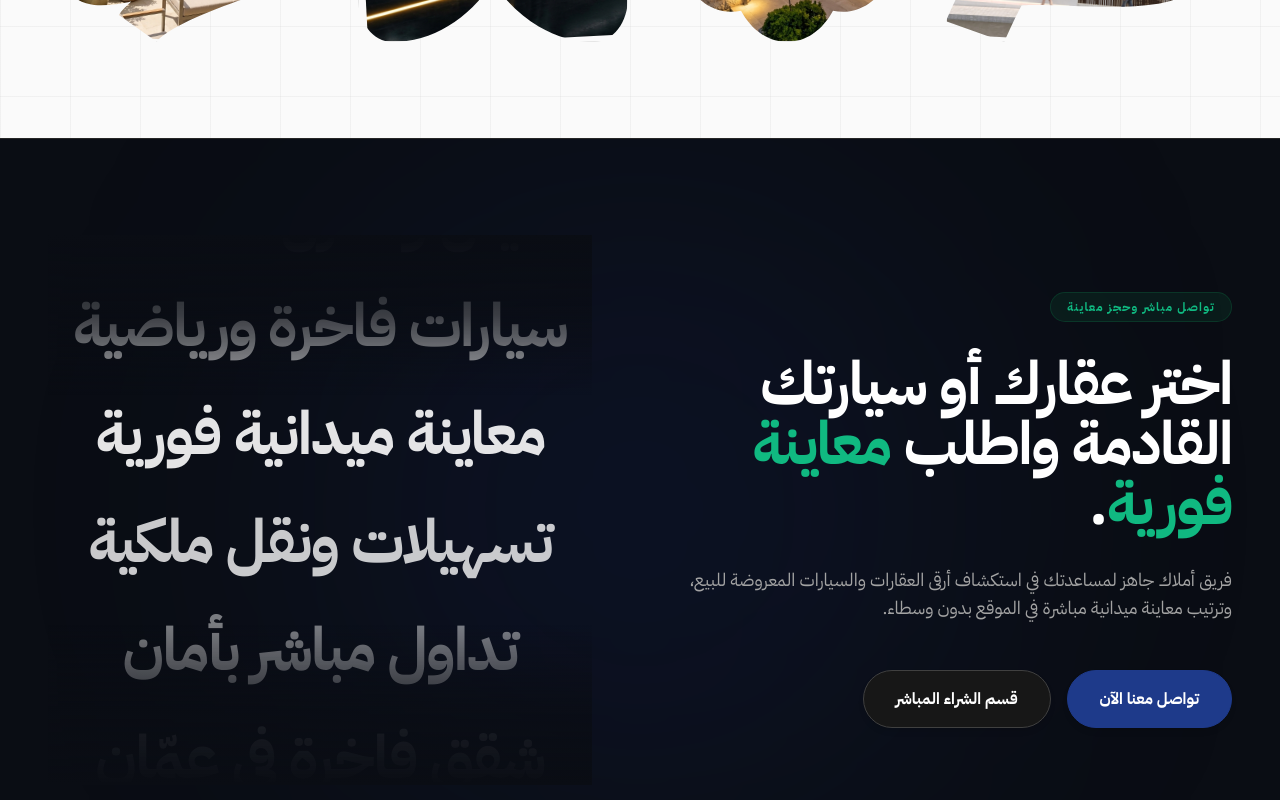
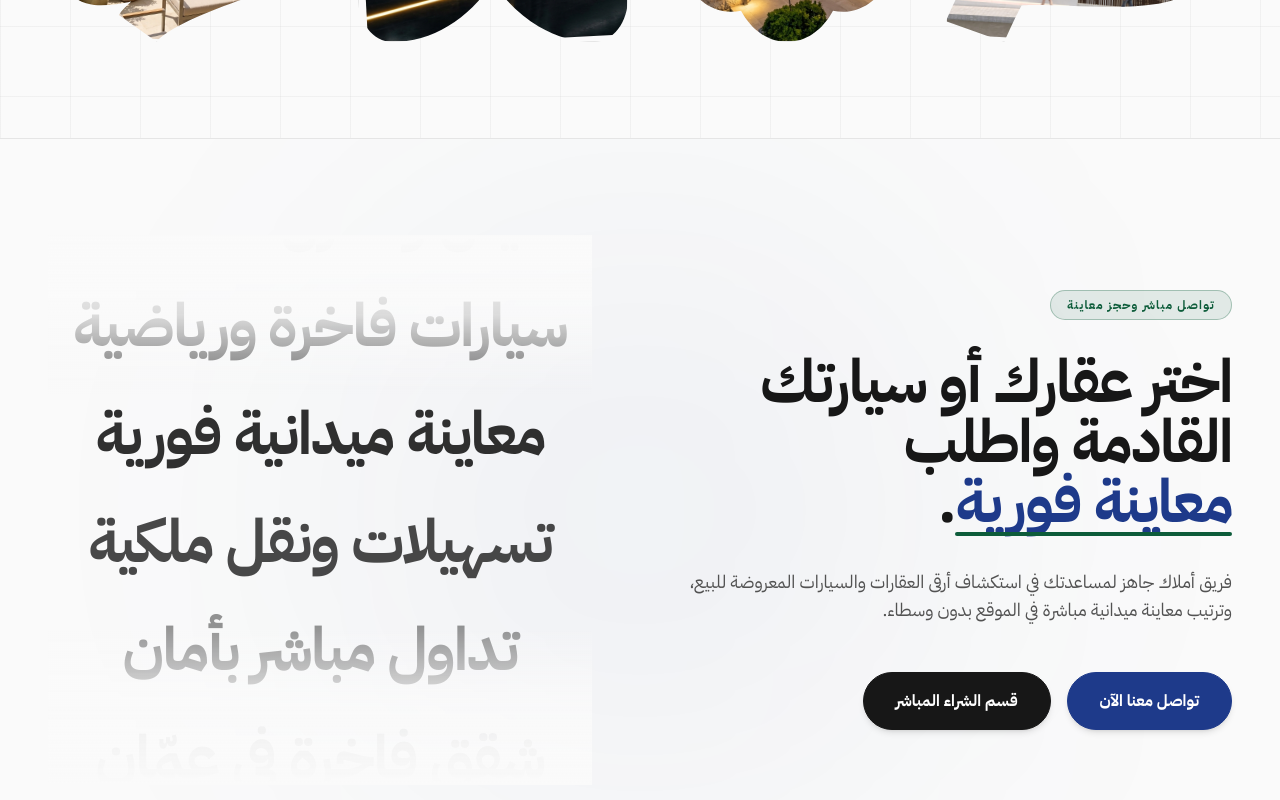
Before and after one commit to weblixjo-byte/amlak, a React (Vite) app: page / in a window 1280 px wide. Shown: the part 1860-2660 px from the top of the page. Built offline with nearby package versions, Linux system fonts and the light colour scheme.

Commit message:
Redesign CTAWithVerticalMarquee Contact section to clean white background with deep bold black text and emerald accent line

```diff
--- a/src/components/ui/cta-with-text-marquee.tsx
+++ b/src/components/ui/cta-with-text-marquee.tsx
@@ -18,7 +18,7 @@ function VerticalMarquee({
   pauseOnHover = false,
   reverse = false,
   className,
-  speed = 25,
+  speed = 22,
   onItemsRef,
 }: VerticalMarqueeProps) {
   const containerRef = useRef<HTMLDivElement>(null);
@@ -128,10 +128,10 @@ export function CTAWithVerticalMarquee({
   }, []);
 
   return (
-    <section className="w-full bg-[#0A0D14] text-white py-24 px-6 md:px-12 overflow-hidden font-ibm border-t border-neutral-800 relative">
+    <section className="w-full bg-[#FAFAFA] text-neutral-900 py-24 px-6 md:px-12 overflow-hidden font-ibm border-t border-neutral-200 relative">
 
-      {/* Background Decorative Glow */}
-      <div className="absolute top-1/2 left-1/2 -translate-x-1/2 -translate-y-1/2 w-[600px] h-[600px] bg-[#1E3A8A]/15 rounded-full blur-[140px] pointer-events-none"></div>
+      {/* Background Decorative Soft Glow */}
+      <div className="absolute top-1/2 left-1/2 -translate-x-1/2 -translate-y-1/2 w-[600px] h-[600px] bg-[#1E3A8A]/5 rounded-full blur-[140px] pointer-events-none"></div>
 
       <div className="max-w-[1440px] mx-auto relative z-10 animate-fade-in-up">
         <div className="grid grid-cols-1 lg:grid-cols-2 gap-12 lg:gap-24 items-center">
@@ -139,25 +139,31 @@ export function CTAWithVerticalMarquee({
           {/* Content Column */}
           <div className="space-y-8 max-w-xl text-right font-ibm">
 
-            <div className="inline-flex items-center gap-2 px-4 py-1.5 rounded-full bg-[#0D5C3A]/20 border border-[#0D5C3A]/40 text-[#10B981] text-xs font-bold uppercase tracking-widest">
+            <div className="inline-flex items-center gap-2 px-4 py-1.5 rounded-full bg-[#0D5C3A]/10 border border-[#0D5C3A]/30 text-[#0D5C3A] text-xs font-bold uppercase tracking-widest">
               <span>{isArabic ? "تواصل مباشر وحجز معاينة" : "DIRECT VIEWING & INQUIRY"}</span>
             </div>
 
-            <h2 className="text-4xl md:text-5xl lg:text-6xl font-bold leading-tight tracking-tight text-white font-ibm">
+            <h2 className="text-4xl md:text-5xl lg:text-6xl font-bold leading-tight tracking-tight text-neutral-900 font-ibm">
               {isArabic ? (
                 <>
                   اختر عقارك أو سيارتك القادمة واطلب{' '}
-                  <span className="text-[#10B981]">معاينة فورية</span>.
+                  <span className="relative inline-block pb-1 text-[#1E3A8A] after:absolute after:bottom-0 after:right-0 after:w-full after:h-[4px] after:bg-[#0D5C3A] after:rounded-full">
+                    معاينة فورية
+                  </span>
+                  .
                 </>
               ) : (
                 <>
                   Find your next asset and request an{' '}
-                  <span className="text-[#10B981]">instant viewing</span>.
+                  <span className="relative inline-block pb-1 text-[#1E3A8A] after:absolute after:bottom-0 after:left-0 after:w-full after:h-[4px] after:bg-[#0D5C3A] after:rounded-full">
+                    instant viewing
+                  </span>
+                  .
                 </>
               )}
             </h2>
 
-            <p className="text-base md:text-lg text-neutral-400 leading-relaxed font-normal">
+            <p className="text-base md:text-lg text-neutral-600 leading-relaxed font-normal">
               {isArabic
                 ? "فريق أملاك جاهز لمساعدتك في استكشاف أرقى العقارات والسيارات المعروضة للبيع، وترتيب معاينة ميدانية مباشرة في الموقع بدون وسطاء."
                 : "The Amlak team is ready to schedule your direct on-site viewings for premium properties and luxury cars across Amman."}
@@ -179,7 +185,7 @@ export function CTAWithVerticalMarquee({
                   text={isArabic ? "قسم الشراء المباشر" : "Explore Buy Portal"}
                   isArabic={isArabic}
                   variant="dark"
-                  className="bg-neutral-900 text-white border-neutral-700 px-8 py-4 text-base"
+                  className="bg-neutral-900 text-white border-neutral-900 px-8 py-4 text-base"
                 />
               )}
             </div>
@@ -193,18 +199,18 @@ export function CTAWithVerticalMarquee({
                 {marqueeItems.map((item, idx) => (
                   <div
                     key={idx}
-                    className="text-3xl md:text-5xl lg:text-6xl font-bold tracking-tight py-6 text-center text-white font-ibm marquee-item transition-opacity duration-300"
+                    className="text-3xl md:text-5xl lg:text-6xl font-bold tracking-tight py-6 text-center text-neutral-900 font-ibm marquee-item transition-opacity duration-300"
                   >
                     {item}
                   </div>
                 ))}
               </VerticalMarquee>
 
-              {/* Top vignette gradient overlay */}
-              <div className="pointer-events-none absolute top-0 left-0 right-0 h-40 bg-gradient-to-b from-[#0A0D14] via-[#0A0D14]/70 to-transparent z-10"></div>
+              {/* Top vignette white gradient overlay */}
+              <div className="pointer-events-none absolute top-0 left-0 right-0 h-40 bg-gradient-to-b from-[#FAFAFA] via-[#FAFAFA]/80 to-transparent z-10"></div>
 
-              {/* Bottom vignette gradient overlay */}
-              <div className="pointer-events-none absolute bottom-0 left-0 right-0 h-40 bg-gradient-to-t from-[#0A0D14] via-[#0A0D14]/70 to-transparent z-10"></div>
+              {/* Bottom vignette white gradient overlay */}
+              <div className="pointer-events-none absolute bottom-0 left-0 right-0 h-40 bg-gradient-to-t from-[#FAFAFA] via-[#FAFAFA]/80 to-transparent z-10"></div>
             </div>
           </div>
 
```
